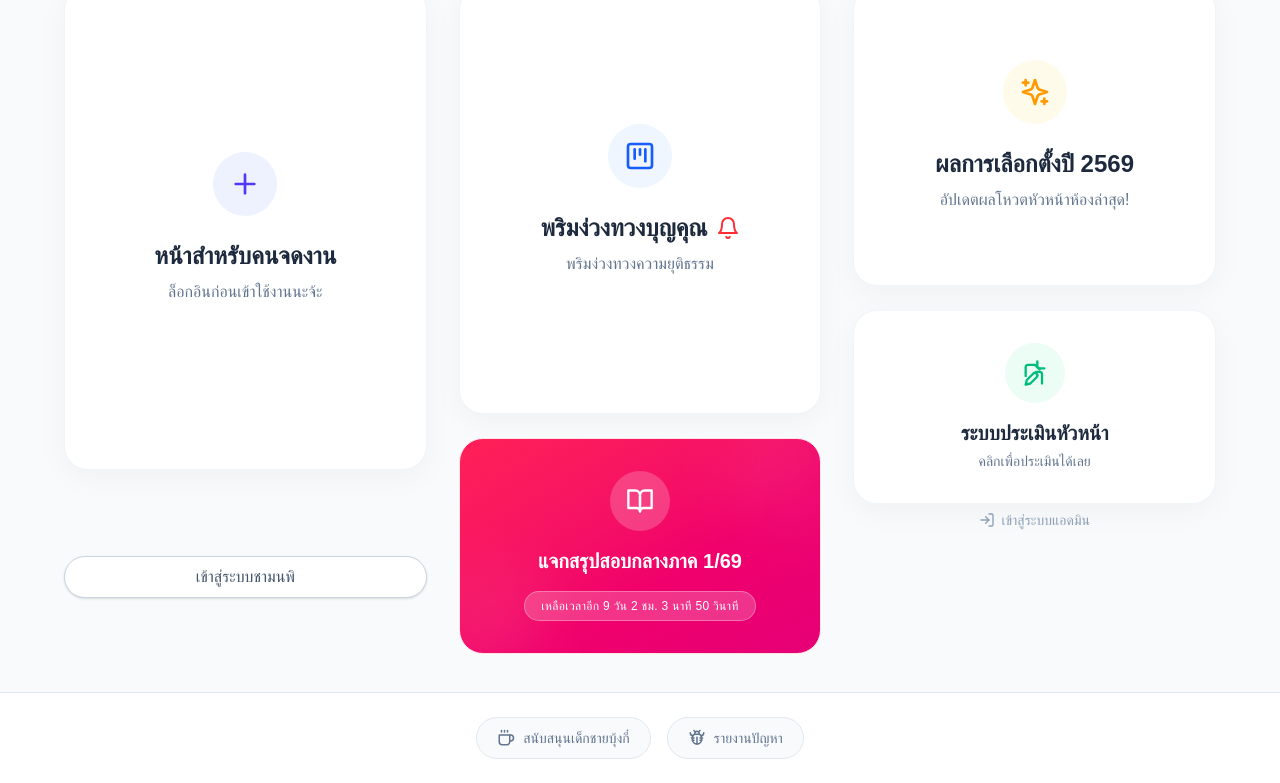
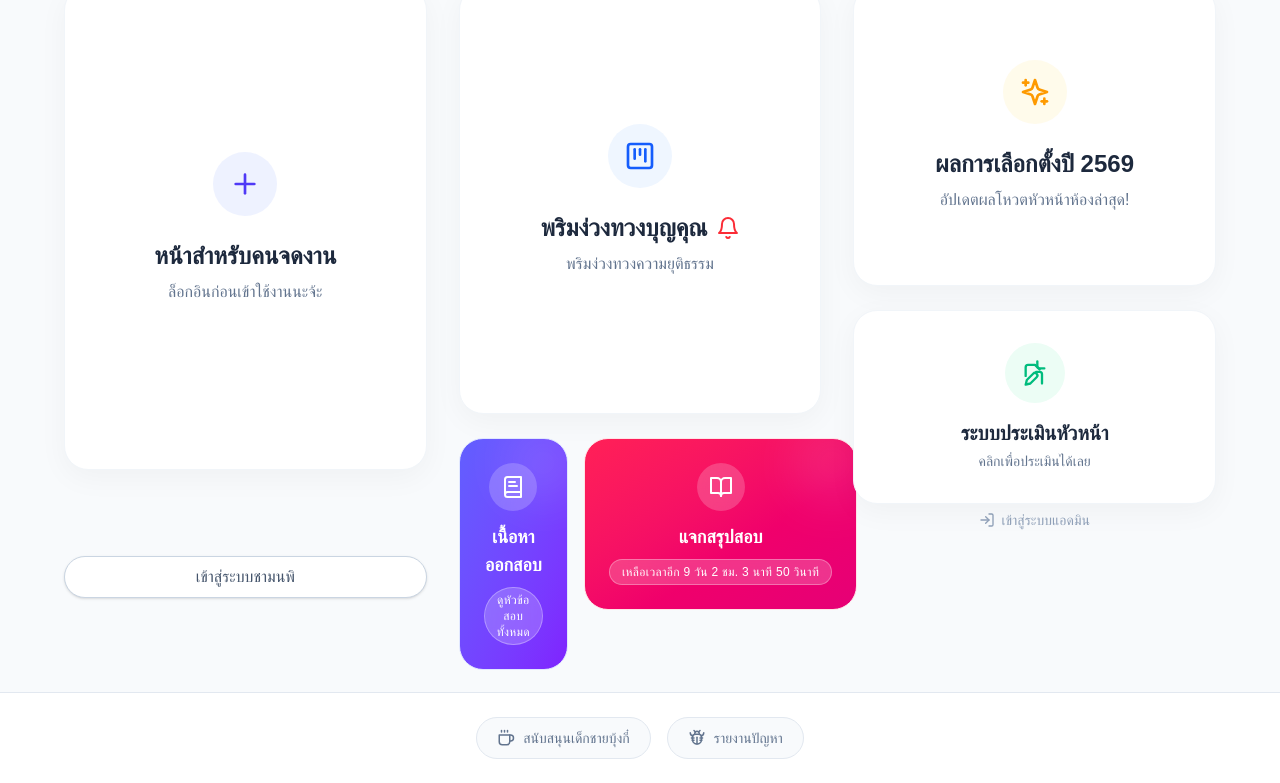
Before and after one commit to Bungkii/kanbann2-3, a Next.js app: page / in a window 1280 px wide. Shown: the part 108-891 px from the top of the page. Built offline with nearby package versions, Linux system fonts and the light colour scheme; no server answers; the database is empty; a web font is replaced by a local one.

Commit message:
feat: add exam topics page

```diff
--- /dev/null
+++ b/src/app/exam-topics/page.tsx
@@ -0,0 +1,137 @@
+import Link from 'next/link';
+import { ArrowLeft, BookOpen, AlertCircle, Calendar } from 'lucide-react';
+import Countdown from '@/components/Countdown';
+
+const examTopics = [
+  {
+    subject: "คณิตศาสตร์ 3",
+    teacher: "มิสเสาวลักษณ์",
+    topics: [
+      "ระบบสมการเชิงเส้นสองตัวแปร",
+      "การแยกตัวประกอบของพหุนามดีกรีสอง",
+      "ทฤษฎีบทพีทาโกรัสและบทกลับ",
+    ]
+  },
+  {
+    subject: "วิทยาศาสตร์ 3",
+    teacher: "ม.ธนากร",
+    topics: [
+      "ระบบร่างกายมนุษย์ (ระบบหายใจ, ระบบขับถ่าย)",
+      "การแยกสารผสม",
+      "งานและพลังงาน"
+    ]
+  },
+  {
+    subject: "ภาษาอังกฤษ 3",
+    teacher: "ม.อัคเดช",
+    topics: [
+      "Present Simple & Continuous",
+      "Past Simple Tense",
+      "Vocabulary: Daily Life & Hobbies",
+      "Reading Comprehension"
+    ]
+  },
+  {
+    subject: "ภาษาไทย 3",
+    teacher: "ม.คมสันต์",
+    topics: [
+      "การแต่งกลอนสุภาพ",
+      "วรรณคดี: โคลงภาพพระราชพงศาวดาร",
+      "หลักการอ่านจับใจความสำคัญ"
+    ]
+  },
+  {
+    subject: "สังคมศึกษา 3",
+    teacher: "มิสธนวรรณ",
+    topics: [
+      "ภูมิศาสตร์ทวีปเอเชีย",
+      "การพัฒนาที่ยั่งยืน",
+      "หน้าที่พลเมืองดีตามวิถีประชาธิปไตย"
+    ]
+  }
+];
+
+export default function ExamTopicsPage() {
+  return (
+    <main className="min-h-screen bg-slate-50 p-4 md:p-8">
+      <div className="max-w-4xl mx-auto space-y-6">
+        {/* Header & Navigation */}
+        <div className="flex items-center justify-between mb-2">
+          <Link
+            href="/"
+            className="text-slate-500 hover:text-slate-800 transition-colors flex items-center gap-2 bg-white px-4 py-2 rounded-full shadow-sm border border-slate-200"
+          >
+            <ArrowLeft size={16} />
+            กลับหน้าหลัก
+          </Link>
+        </div>
+
+        {/* Hero Section */}
+        <div className="bg-gradient-to-br from-indigo-500 to-violet-600 rounded-3xl p-8 md:p-12 shadow-lg relative overflow-hidden">
+          <div className="absolute top-0 right-0 -mt-8 -mr-8 w-48 h-48 bg-white opacity-10 rounded-full blur-3xl"></div>
+          <div className="absolute bottom-0 left-0 -mb-8 -ml-8 w-48 h-48 bg-white opacity-10 rounded-full blur-3xl"></div>
+
+          <div className="relative z-10 flex flex-col items-center text-center">
+            <div className="bg-white/20 text-white p-5 rounded-full mb-6 backdrop-blur-md">
+              <BookOpen size={48} />
+            </div>
+            <h1 className="text-4xl md:text-5xl font-bold text-white mb-4">เนื้อหาออกสอบกลางภาค 1/69</h1>
+            <p className="text-white/80 text-lg max-w-2xl mx-auto mb-8">
+              รวมเนื้อหาที่ออกสอบทุกวิชา เตรียมตัวให้พร้อมสำหรับการสอบกลางภาค
+            </p>
+
+            <div className="bg-white/10 backdrop-blur-md px-6 py-4 rounded-2xl border border-white/20 flex flex-col items-center">
+              <div className="flex items-center gap-2 text-white/90 mb-2">
+                <Calendar size={20} />
+                <span className="font-medium text-lg">นับถอยหลังวันสอบกลางภาค</span>
+              </div>
+              <div className="text-3xl md:text-4xl font-bold text-white tracking-wider">
+                <Countdown date="2026-07-13T00:00:00+07:00" />
+              </div>
+            </div>
+          </div>
+        </div>
+
+        {/* Info Alert */}
+        <div className="bg-amber-50 border border-amber-200 rounded-2xl p-4 flex gap-3 text-amber-800">
+          <AlertCircle className="shrink-0 mt-0.5" size={20} />
+          <div>
+            <h3 className="font-semibold mb-1">ข้อมูลอาจมีการเปลี่ยนแปลง</h3>
+            <p className="text-sm text-amber-700">เนื้อหาออกสอบนี้เป็นการรวบรวมเบื้องต้น โปรดตรวจสอบกับคุณครูประจำวิชาอีกครั้งเพื่อความถูกต้อง</p>
+          </div>
+        </div>
+
+        {/* Topics List */}
+        <div className="grid grid-cols-1 md:grid-cols-2 gap-5">
+          {examTopics.map((item, index) => (
+            <div key={index} className="bg-white rounded-2xl border border-slate-100 shadow-sm hover:shadow-md transition-all p-6 group">
+              <div className="flex justify-between items-start mb-4">
+                <div>
+                  <h3 className="text-xl font-bold text-slate-800 group-hover:text-indigo-600 transition-colors">
+                    {item.subject}
+                  </h3>
+                  <p className="text-sm text-slate-500 mt-1">ครูผู้สอน: {item.teacher}</p>
+                </div>
+                <div className="bg-indigo-50 text-indigo-600 p-2 rounded-xl group-hover:scale-110 transition-transform">
+                  <BookOpen size={20} />
+                </div>
+              </div>
+
+              <div className="space-y-3 mt-4">
+                <h4 className="text-sm font-semibold text-slate-700 border-b border-slate-100 pb-2">หัวข้อที่ออกสอบ:</h4>
+                <ul className="space-y-2">
+                  {item.topics.map((topic, idx) => (
+                    <li key={idx} className="flex items-start gap-2 text-slate-600 text-sm">
+                      <span className="text-indigo-500 font-bold mt-0.5">•</span>
+                      <span>{topic}</span>
+                    </li>
+                  ))}
+                </ul>
+              </div>
+            </div>
+          ))}
+        </div>
+      </div>
+    </main>
+  );
+}
--- a/src/app/page.tsx
+++ b/src/app/page.tsx
@@ -119,26 +119,46 @@ export default async function Home() {
             </div>
           )}
 
-          {/* Exam Summaries */}
+          {/* Exam Content & Summaries */}
+          <div className="flex flex-col sm:flex-row gap-4 w-full h-auto sm:h-[160px]">
+            {renderCard(
+              true,
+              "/exam-topics",
+              <div className="bg-gradient-to-br from-indigo-500 to-violet-600 rounded-3xl p-6 border border-indigo-100 flex flex-col items-center justify-center transition-all duration-300 hover:shadow-[0_8px_30px_rgb(99,102,241,0.2)] hover:-translate-y-1 relative overflow-hidden h-full w-full">
+                <div className="absolute top-0 right-0 -mt-4 -mr-4 w-20 h-20 bg-white opacity-10 rounded-full blur-xl"></div>
+
+                <div className="bg-white/20 text-white p-3 rounded-full mb-3 group-hover:scale-110 transition-transform backdrop-blur-md">
+                  <svg xmlns="http://www.w3.org/2000/svg" width="24" height="24" viewBox="0 0 24 24" fill="none" stroke="currentColor" strokeWidth="2" strokeLinecap="round" strokeLinejoin="round"><path d="M4 19.5v-15A2.5 2.5 0 0 1 6.5 2H20v20H6.5a2.5 2.5 0 0 1 0-5H20"/><path d="M8 7h6"/><path d="M8 11h8"/></svg>
+                </div>
+                <h2 className="text-lg font-bold text-white mb-2 text-center">เนื้อหาออกสอบ</h2>
+                <div className="bg-white/20 backdrop-blur-sm px-3 py-1 rounded-full mt-auto border border-white/30 text-center">
+                  <p className="text-white text-[10px] sm:text-xs font-medium tracking-wide">
+                    ดูหัวข้อสอบทั้งหมด
+                  </p>
+                </div>
+              </div>,
+              "group flex-1 flex flex-col w-full h-full"
+            )}
+
             {renderCard(
               summariesEnabled,
               "/summaries",
-            <div className={`bg-gradient-to-br from-rose-500 to-pink-600 rounded-3xl p-8 border border-rose-100 flex flex-col items-center justify-center transition-all duration-300 ${summariesEnabled ? 'hover:shadow-[0_8px_30px_rgb(225,29,72,0.2)] hover:-translate-y-1' : ''} relative overflow-hidden h-full`}>
-              <div className="absolute top-0 right-0 -mt-4 -mr-4 w-24 h-24 bg-white opacity-10 rounded-full blur-2xl"></div>
-              <div className="absolute bottom-0 left-0 -mb-4 -ml-4 w-24 h-24 bg-white opacity-10 rounded-full blur-2xl"></div>
+              <div className={`bg-gradient-to-br from-rose-500 to-pink-600 rounded-3xl p-6 border border-rose-100 flex flex-col items-center justify-center transition-all duration-300 ${summariesEnabled ? 'hover:shadow-[0_8px_30px_rgb(225,29,72,0.2)] hover:-translate-y-1' : ''} relative overflow-hidden h-full w-full`}>
+                <div className="absolute top-0 right-0 -mt-4 -mr-4 w-20 h-20 bg-white opacity-10 rounded-full blur-xl"></div>
 
-              <div className="bg-white/20 text-white p-4 rounded-full mb-4 group-hover:scale-110 transition-transform backdrop-blur-md">
-                <svg xmlns="http://www.w3.org/2000/svg" width="28" height="28" viewBox="0 0 24 24" fill="none" stroke="currentColor" strokeWidth="2" strokeLinecap="round" strokeLinejoin="round"><path d="M2 3h6a4 4 0 0 1 4 4v14a3 3 0 0 0-3-3H2z"/><path d="M22 3h-6a4 4 0 0 0-4 4v14a3 3 0 0 1 3-3h7z"/></svg>
+                <div className="bg-white/20 text-white p-3 rounded-full mb-3 group-hover:scale-110 transition-transform backdrop-blur-md">
+                  <svg xmlns="http://www.w3.org/2000/svg" width="24" height="24" viewBox="0 0 24 24" fill="none" stroke="currentColor" strokeWidth="2" strokeLinecap="round" strokeLinejoin="round"><path d="M2 3h6a4 4 0 0 1 4 4v14a3 3 0 0 0-3-3H2z"/><path d="M22 3h-6a4 4 0 0 0-4 4v14a3 3 0 0 1 3-3h7z"/></svg>
                 </div>
-              <h2 className="text-xl font-bold text-white mb-2 text-center">แจกสรุปสอบกลางภาค 1/69</h2>
-              <div className="bg-white/20 backdrop-blur-sm px-4 py-1.5 rounded-full mt-2 border border-white/30">
-                <p className="text-white text-xs font-medium tracking-wide">
+                <h2 className="text-lg font-bold text-white mb-2 text-center">แจกสรุปสอบ</h2>
+                <div className="bg-white/20 backdrop-blur-sm px-3 py-1 rounded-full mt-auto border border-white/30 text-center">
+                  <p className="text-white text-[10px] sm:text-xs font-medium tracking-wide whitespace-nowrap">
                     <Countdown date="2026-07-13T00:00:00+07:00" />
                   </p>
                 </div>
               </div>,
-            "group h-[160px] flex flex-col w-full" // Pass explicit height to summaries card
+              "group flex-1 flex flex-col w-full h-full"
             )}
+          </div>
         </div>
 
         {/* Right Section (Election) */}
```
Lines whose indentation alone changed are shown as unchanged.
